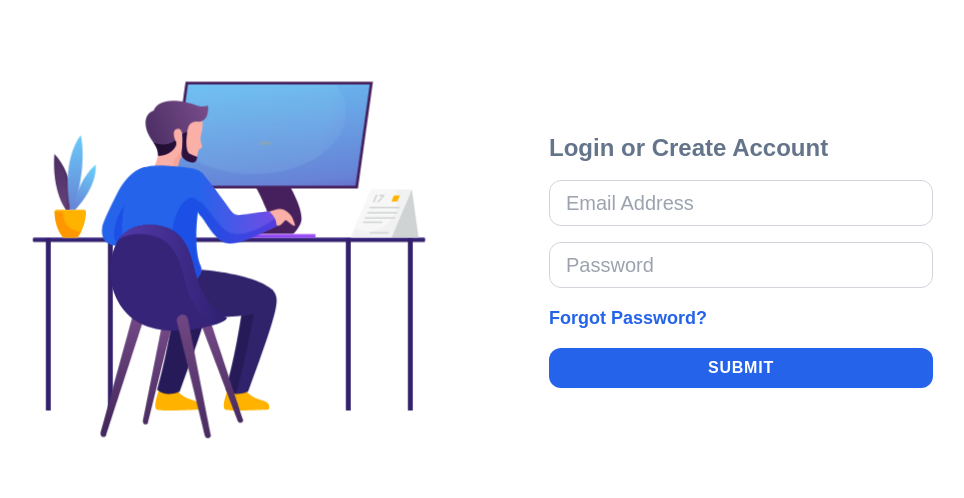
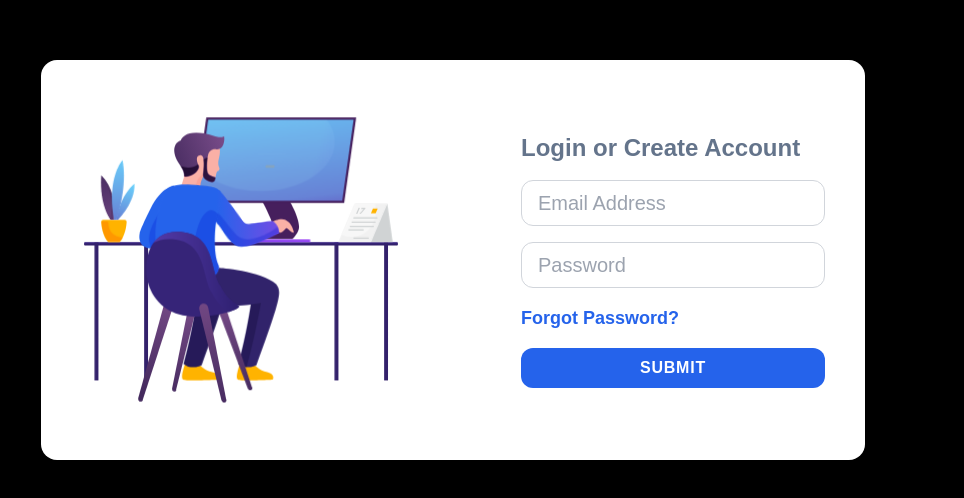
Before and after one commit to adil2705/ProgrammersClubAiktc, a React (Vite) app: page /signin in a window 1280 px wide. Shown: the part 140-638 px from the top of the page, without its empty margins (187-1151 px from the left). Built offline with nearby package versions, Linux system fonts and the light colour scheme; no server answers.

Commit message:
Add background and update sign-in page layout

```diff
--- a/src/algorithm8.0/pages/SignIn.jsx
+++ b/src/algorithm8.0/pages/SignIn.jsx
@@ -102,20 +102,22 @@ export default function SignIn() {
     })
   }
 
+  // add bg
   return (
     <section>
       <div className="fixed w-full top-0 z-10">
           {showAlert && <Alert message={alertMessage} type={alertType} />}
       </div>
-      <section className="h-screen flex flex-col md:flex-row justify-center space-y-10 md:space-y-0 md:space-x-16 items-center my-2 mx-5 md:mx-0 md:my-0">
-        <div className="md:w-1/2 max-w-lg">
+      <section className="items-center flex justify-center min-h-screen bg-black">
+        <div className="bg-white flex flex-col rounded-2xl md:flex-row justify-center space-y-10 md:space-y-0 md:space-x-10 items-center">
+          <div>
             <Lottie
               options={defaultOptions}
-            height={isMobile ? 250 : 500}
-            width={isMobile ? 350 : 500}
+              height={400}
+              width={isMobile ? 300 : 400}
             />
           </div>
-        <div className="md:w-1/2 max-w-sm">
+          <div className={`md:w-1/2 max-w-sm ${isMobile ? 'px-6 py-6' : 'p-10'}`}>
             <div className="mb-4 font-semibold text-2xl text-slate-500 text-center md:text-left">
               Login or Create Account
             </div>
@@ -162,6 +164,7 @@ export default function SignIn() {
               </button>
             </div>
           </div>
+        </div>
       </section>
     </section>
   );
```
Lines whose indentation alone changed are shown as unchanged.
